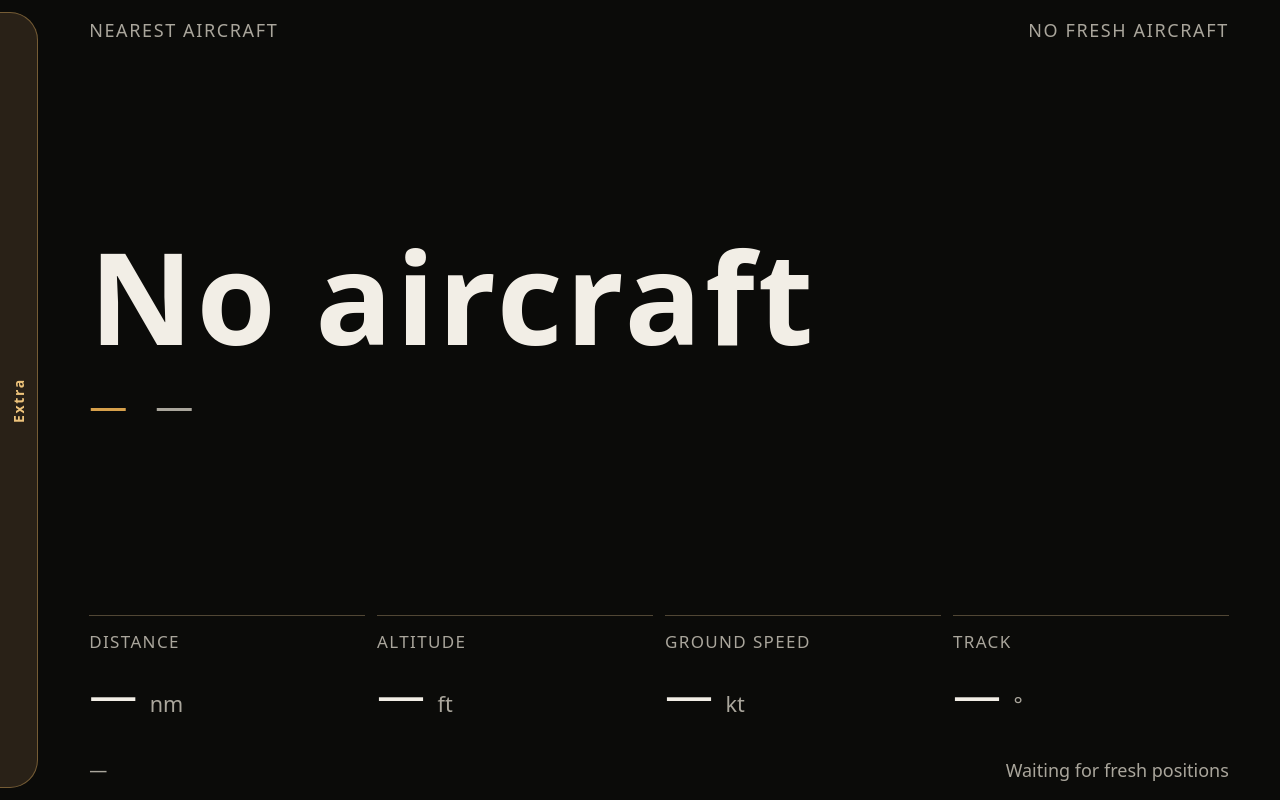
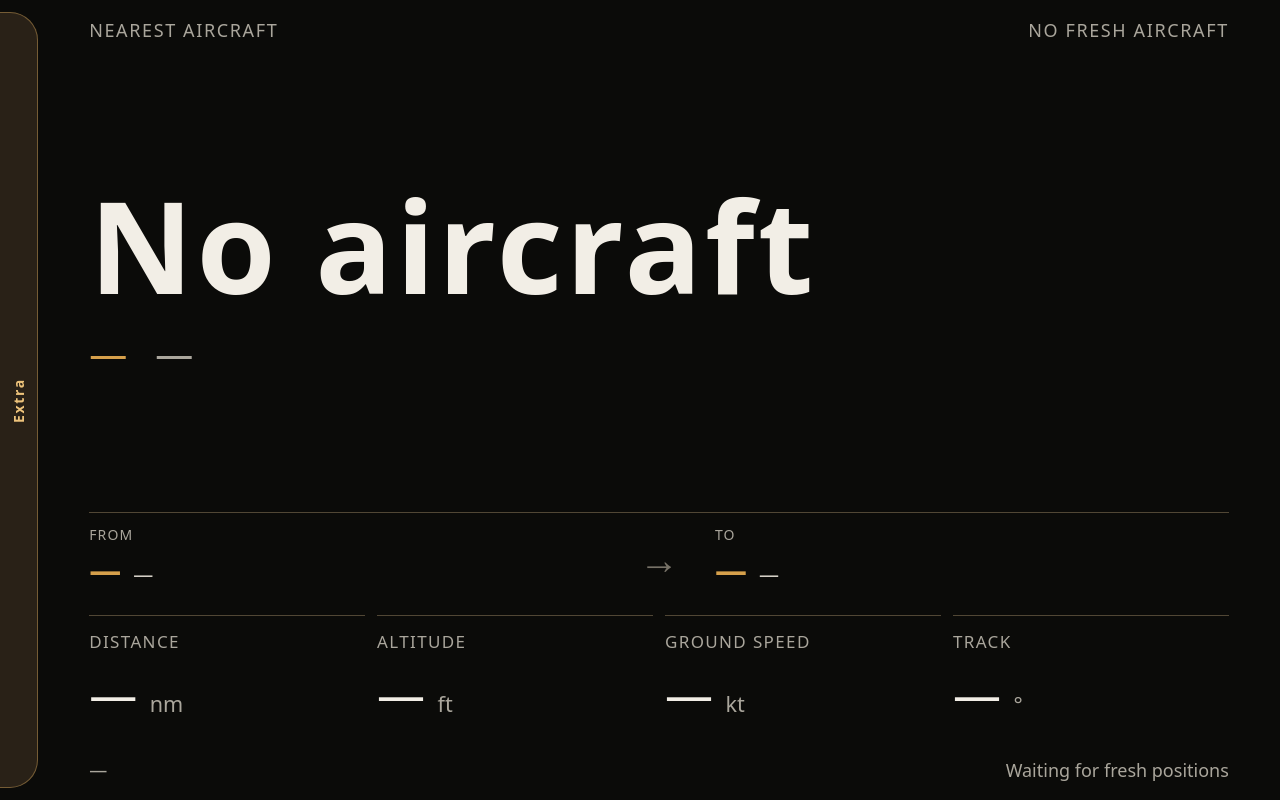
Before and after one commit to emcoffin1/FlightRadar, a Flask app: page /basic in a window 1280 px wide. Run offline with Flask 3, Linux system fonts and the light colour scheme; data comes from the database, SQL or seed files in the repository; data that the repository does not hold is empty.

Commit message:
Add aircraft image and airport route to reversionary mode

```diff
--- a/app.py
+++ b/app.py
@@ -976,7 +976,7 @@ def basic_display():
 
 @app.route("/api/aircraft/nearest")
 def get_nearest_aircraft():
-    """Text-only snapshot; never schedules routes, photos, trails or API work."""
+    """Lightweight nearest-aircraft snapshot for the reversionary display."""
     now = time.time()
     with connect_database(rows=True) as conn:
         status = conn.execute(
@@ -991,7 +991,9 @@ def get_nearest_aircraft():
         if fresh:
             row = conn.execute("""
                 SELECT hex, callsign, t, r, alt_baro, range, gs, track,
-                    position_observed_at, source
+                    position_observed_at, source, category,
+                    airline, airline_icao, departure, departure_name,
+                    destination, destination_name, route_lookup_complete
                 FROM adsb_data
                 WHERE range IS NOT NULL AND range >= 0
                     AND range <= (SELECT search_range_nm FROM app_settings WHERE id = 1)
@@ -1001,8 +1003,18 @@ def get_nearest_aircraft():
                 LIMIT 1
             """, (now - POSITION_FRESH_SECONDS,
                   now + CLOCK_SKEW_TOLERANCE_SECONDS)).fetchone()
+    aircraft = None
+    if row is not None:
+        aircraft = resolve_aircraft_route(dict(row))
+        aircraft["aircraft_image"] = aircraft_image_url(aircraft.get("t"))
+        if (
+            aircraft["aircraft_image"] is None
+            and aircraft.get("category") == "Rotorcraft/Helicopter"
+        ):
+            aircraft["aircraft_image"] = aircraft_image_url("R44")
+
     response = jsonify({
-        "aircraft": dict(row) if row else None,
+        "aircraft": aircraft,
         "collector_fresh": fresh,
         "heartbeat_at": heartbeat,
         "generated_at": now,
--- a/static/basic.css
+++ b/static/basic.css
@@ -7,23 +7,33 @@ body { margin: 0; }
     margin-left: 38px;
     padding: max(18px, env(safe-area-inset-top)) clamp(16px, 4vw, 52px) max(18px, env(safe-area-inset-bottom));
     display: grid;
-    grid-template-rows: auto 1fr auto auto;
+    grid-template-rows: auto minmax(0, 1fr) auto auto auto;
     gap: clamp(12px, 3vh, 32px);
 }
 header, footer { display: flex; justify-content: space-between; gap: 16px; color: #aaa69c; font-size: clamp(12px, 2vw, 18px); }
 header { text-transform: uppercase; letter-spacing: .09em; }
 #status { text-align: right; }
 body[data-live="true"] #status { color: #88b892; }
-.identity { align-self: center; min-width: 0; }
+.contact { align-self: center; min-width: 0; display: grid; grid-template-columns: minmax(0, 1fr) minmax(150px, 30vw); align-items: center; gap: clamp(18px, 4vw, 52px); }
+body[data-image="false"] .contact { grid-template-columns: minmax(0, 1fr); }
+.identity { min-width: 0; }
 h1 { margin: 0; font-size: clamp(36px, 10vw, 150px); line-height: 1.1; letter-spacing: .025em; overflow-wrap: anywhere; font-weight: 600; }
 .identity p { display: flex; flex-wrap: wrap; gap: 12px 28px; margin: 12px 0 0; font-size: clamp(18px, 4vw, 38px); }
 #type { color: #d6a04b; }
 #registration { color: #aaa69c; }
+.aircraft-image { width: 100%; max-height: min(30vh, 260px); aspect-ratio: 16 / 9; object-fit: cover; border: 1px solid #514735; border-radius: 4px; background: #161510; }
+.aircraft-image[hidden] { display: none; }
+.airport-route { display: grid; grid-template-columns: minmax(0, 1fr) auto minmax(0, 1fr); align-items: center; gap: clamp(12px, 3vw, 36px); border-top: 1px solid #514735; padding-top: 12px; }
+.airport-route div { min-width: 0; display: grid; grid-template-columns: auto minmax(0, 1fr); align-items: baseline; gap: 4px 12px; }
+.route-label { grid-column: 1 / -1; color: #aaa69c; text-transform: uppercase; letter-spacing: .08em; font-size: clamp(10px, 1.5vw, 14px); }
+.airport-route strong { color: #d6a04b; font-size: clamp(18px, 3vw, 32px); }
+.airport-route div > span:last-child { color: #d5d0c7; font-size: clamp(13px, 2vw, 20px); overflow: hidden; text-overflow: ellipsis; white-space: nowrap; }
+.route-arrow { color: #777267; font-size: clamp(20px, 4vw, 40px); }
 .instruments { display: grid; grid-template-columns: repeat(4, minmax(0, 1fr)); margin: 0; gap: 12px; }
 .instruments div { border-top: 1px solid #514735; padding-top: 14px; min-width: 0; }
 dt { color: #aaa69c; text-transform: uppercase; letter-spacing: .08em; font-size: clamp(11px, 1.8vw, 17px); }
 dd { margin: 8px 0 0; font-size: clamp(22px, 4vw, 48px); font-variant-numeric: tabular-nums; overflow-wrap: anywhere; }
 small { font-size: .45em; color: #aaa69c; }
 footer { padding-top: 8px; }
-@media (max-width: 520px) { .instruments { grid-template-columns: repeat(2, minmax(0, 1fr)); gap: 24px 16px; } }
-@media (max-height: 360px) { .basic-display { gap: 8px; padding-top: 10px; padding-bottom: 10px; } h1 { font-size: 14vh; } }
+@media (max-width: 520px) { .contact { grid-template-columns: 1fr; } .aircraft-image { max-height: 22vh; } .airport-route div { grid-template-columns: 1fr; } .instruments { grid-template-columns: repeat(2, minmax(0, 1fr)); gap: 24px 16px; } }
+@media (max-height: 520px) { .basic-display { gap: 8px; padding-top: 10px; padding-bottom: 10px; } h1 { font-size: 12vh; } .aircraft-image { max-height: 22vh; } .airport-route { padding-top: 7px; } }
--- a/templates/basic.html
+++ b/templates/basic.html
@@ -11,9 +11,25 @@
     <a class="view-tab view-tab--left" href="{{ url_for('hello_world') }}" aria-label="Switch to Extra display"><span>Extra</span></a>
     <main class="basic-display">
         <header><span>Nearest aircraft</span><span id="status" role="status">Connecting</span></header>
-        <section class="identity" aria-label="Aircraft identity">
-            <h1 id="callsign">—</h1>
-            <p><span id="type">—</span><span id="registration">—</span></p>
+        <section class="contact" aria-label="Aircraft identity">
+            <div class="identity">
+                <h1 id="callsign">—</h1>
+                <p><span id="type">—</span><span id="registration">—</span></p>
+            </div>
+            <img id="aircraft-image" class="aircraft-image" hidden alt="">
+        </section>
+        <section class="airport-route" aria-label="Airport locations">
+            <div>
+                <span class="route-label">From</span>
+                <strong id="departure">—</strong>
+                <span id="departure-name">—</span>
+            </div>
+            <span class="route-arrow" aria-hidden="true">→</span>
+            <div>
+                <span class="route-label">To</span>
+                <strong id="destination">—</strong>
+                <span id="destination-name">—</span>
+            </div>
         </section>
         <dl class="instruments">
             <div><dt>Distance</dt><dd><span id="distance">—</span> <small>nm</small></dd></div>
```
Also changed, not shown: static/basic.js (+57 -1 lines), tests/basic_display_test.js (+21 -2 lines), tests/test_basic.py (+28 -2 lines), README.md.
